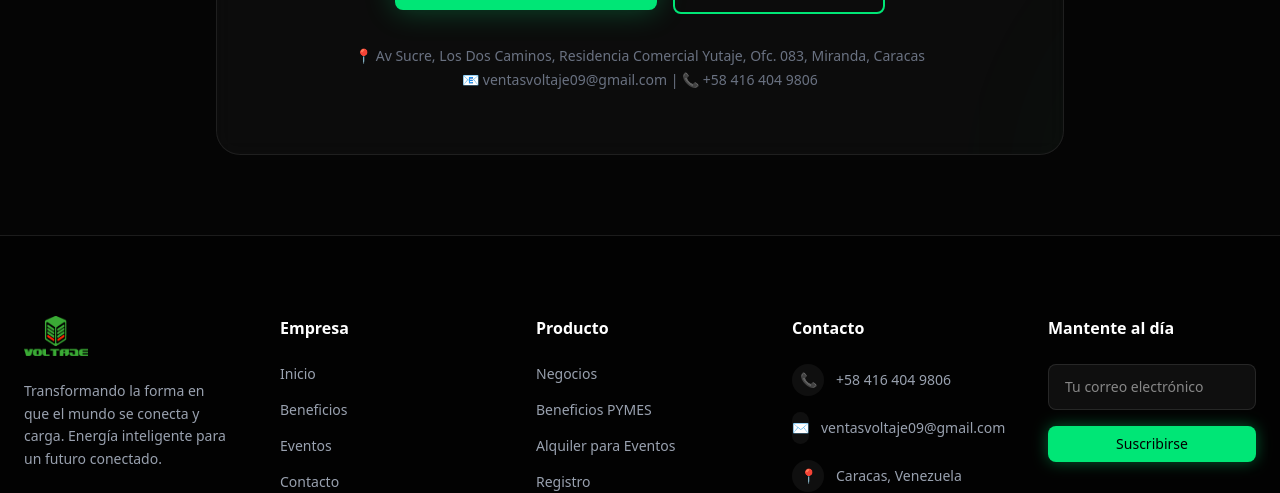
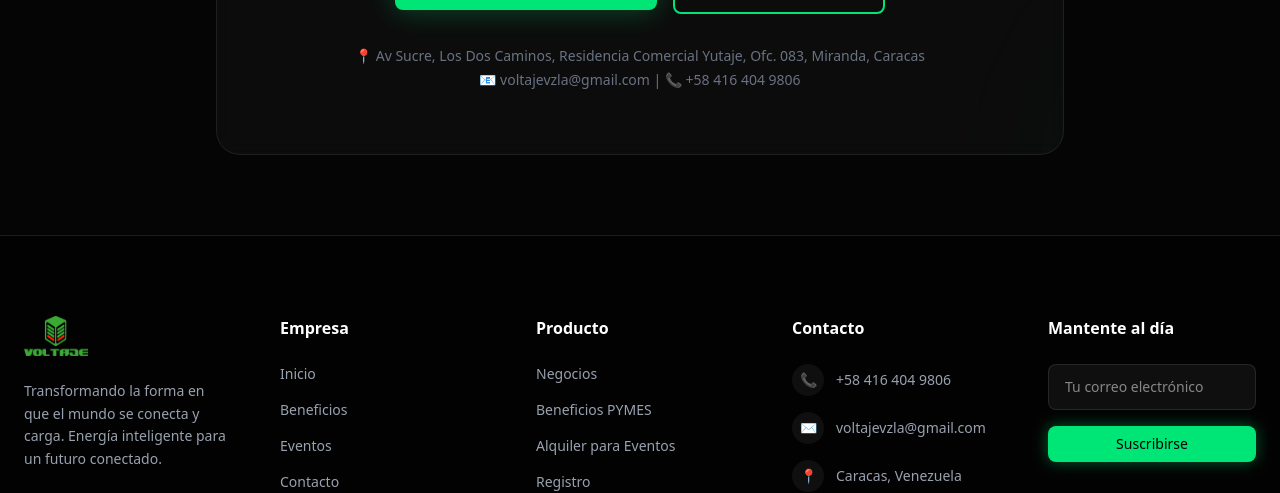
Before and after one commit to voltajeplus/voltagePage, a Next.js app: page /eventos in a window 1280 px wide. Shown: the part 8419-8912 px from the top of the page. Built offline with nearby package versions, Linux system fonts and the light colour scheme.

Commit message:
fix: swap emails - voltajevzla visible, ventasvoltaje09 as BCC

```diff
--- a/src/app/api/contact/route.ts
+++ b/src/app/api/contact/route.ts
@@ -22,8 +22,8 @@ export async function POST(request: Request) {
 
         await transporter.sendMail({
             from: `"Voltaje Web" <${process.env.EMAIL_USER}>`,
-            to: 'ventasvoltaje09@gmail.com',
-            bcc: 'voltajevzla@gmail.com',
+            to: 'voltajevzla@gmail.com',
+            bcc: 'ventasvoltaje09@gmail.com',
             subject: _subject || 'Nuevo mensaje desde Voltaje Web',
             html: `
                 <div style="font-family:Arial,sans-serif;max-width:600px;margin:0 auto;padding:20px">
--- a/src/components/layout/Footer.tsx
+++ b/src/components/layout/Footer.tsx
@@ -62,7 +62,7 @@ export const Footer = () => {
                             <a href="https://www.facebook.com/profile.php?id=61575363824672&locale=es_LA" target="_blank" rel="noopener noreferrer" className="p-2 rounded-full bg-white/5 hover:bg-[#00E676] hover:text-black text-gray-400 transition-all">
                                 <Facebook className="w-4 h-4" />
                             </a>
-                            <a href="mailto:ventasvoltaje09@gmail.com" className="p-2 rounded-full bg-white/5 hover:bg-[#00E676] hover:text-black text-gray-400 transition-all">
+                            <a href="mailto:voltajevzla@gmail.com" className="p-2 rounded-full bg-white/5 hover:bg-[#00E676] hover:text-black text-gray-400 transition-all">
                                 <Mail className="w-4 h-4" />
                             </a>
                         </div>
@@ -99,7 +99,7 @@ export const Footer = () => {
                             </li>
                             <li className="flex items-center gap-3">
                                 <span className="w-8 h-8 rounded-full bg-white/5 flex items-center justify-center text-[#00E676]">✉️</span>
-                                <a href="mailto:ventasvoltaje09@gmail.com" className="hover:text-[#00E676] transition-colors">ventasvoltaje09@gmail.com</a>
+                                <a href="mailto:voltajevzla@gmail.com" className="hover:text-[#00E676] transition-colors">voltajevzla@gmail.com</a>
                             </li>
                             <li className="flex items-center gap-3">
                                 <span className="w-8 h-8 rounded-full bg-white/5 flex items-center justify-center text-[#00E676]">📍</span>
--- a/src/components/sections/BusinessSections.tsx
+++ b/src/components/sections/BusinessSections.tsx
@@ -165,7 +165,7 @@ export const BusinessSections = () => {
                                 <div className="space-y-4 text-sm text-gray-400">
                                     <div className="flex items-center gap-3">
                                         <div className="w-8 h-8 rounded-full bg-white/5 flex items-center justify-center">✉️</div>
-                                        ventasvoltaje09@gmail.com
+                                        voltajevzla@gmail.com
                                     </div>
                                     <div className="flex items-center gap-3">
                                         <div className="w-8 h-8 rounded-full bg-white/5 flex items-center justify-center">📞</div>
--- a/src/components/sections/EventsSection.tsx
+++ b/src/components/sections/EventsSection.tsx
@@ -596,7 +596,7 @@ export const EventsSection = () => {
                             </div>
                             <div className="mt-8 text-sm text-gray-500">
                                 <p>📍 Av Sucre, Los Dos Caminos, Residencia Comercial Yutaje, Ofc. 083, Miranda, Caracas</p>
-                                <p className="mt-1">📧 ventasvoltaje09@gmail.com | 📞 +58 416 404 9806</p>
+                                <p className="mt-1">📧 voltajevzla@gmail.com | 📞 +58 416 404 9806</p>
                             </div>
                         </div>
                     </motion.div>
```
